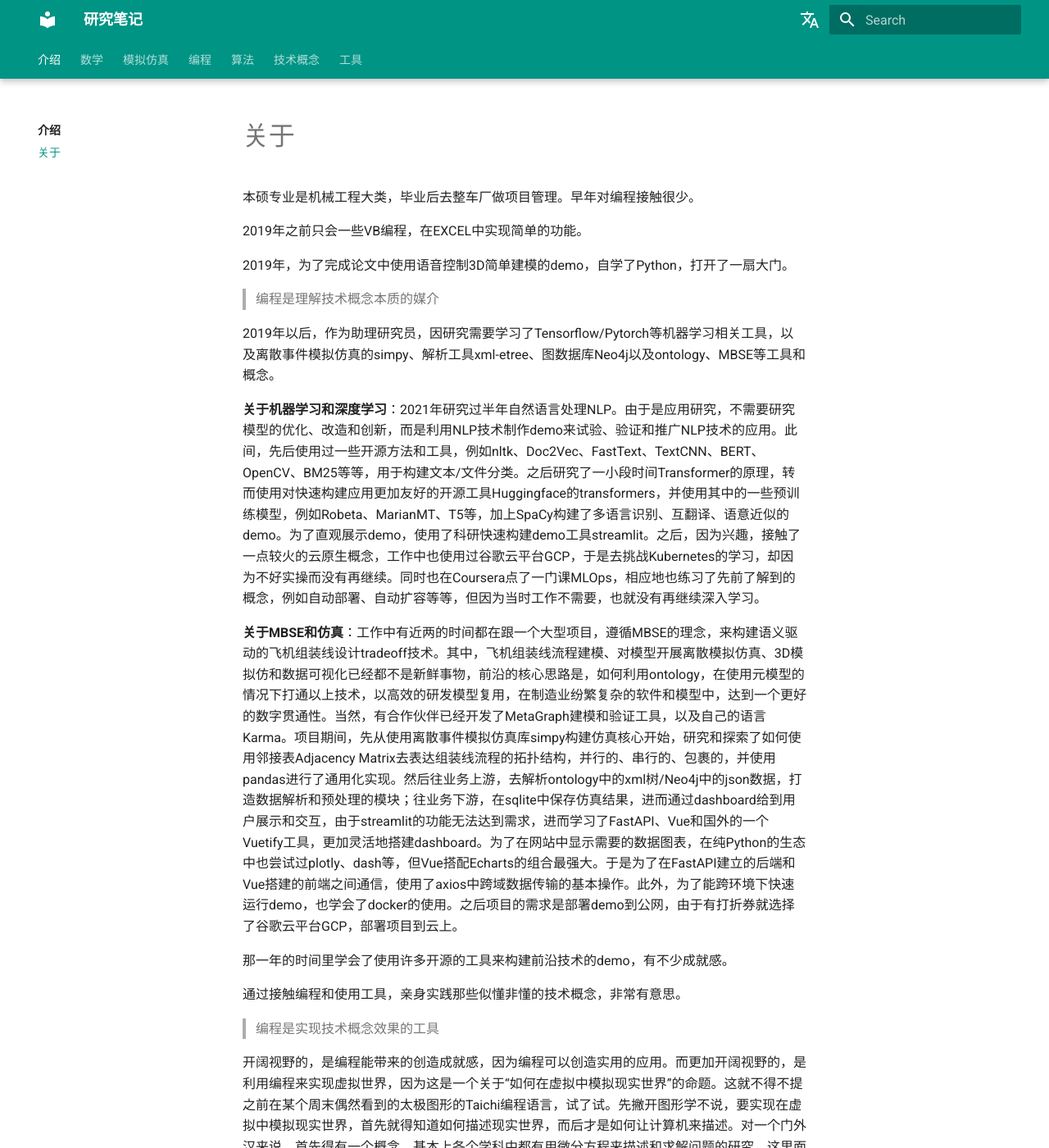
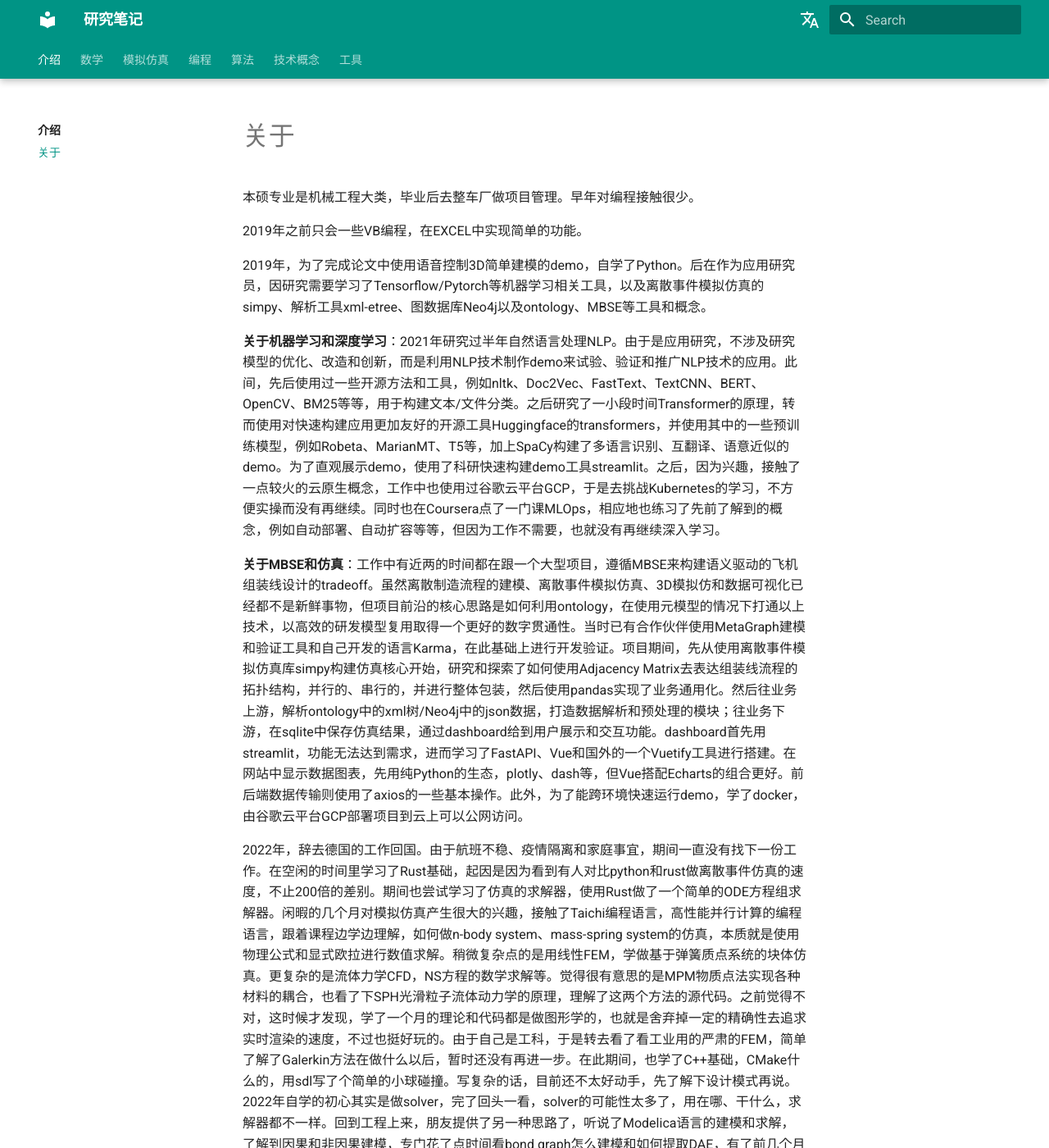
Before and after one commit to gh-xd/notes, an MkDocs documentation site: the page built from docs/zh/about.md, in a window 1280 px wide and 1400 px high. Shown: the whole window at 82% size. Built offline with MkDocs 1.6.1 and Material for MkDocs 9.7.7, drawn with Linux system fonts in a browser that asks for light colours; comment, search, counter and statistics services are not loaded; some of the changed text lies outside the part shown.

Commit message:
update about

```diff
--- a/docs/zh/about.md
+++ b/docs/zh/about.md
@@ -4,24 +4,10 @@
 
 2019年之前只会一些VB编程，在EXCEL中实现简单的功能。
 
-2019年，为了完成论文中使用语音控制3D简单建模的demo，自学了Python，打开了一扇大门。
+2019年，为了完成论文中使用语音控制3D简单建模的demo，自学了Python。后在作为应用研究员，因研究需要学习了Tensorflow/Pytorch等机器学习相关工具，以及离散事件模拟仿真的simpy、解析工具xml-etree、图数据库Neo4j以及ontology、MBSE等工具和概念。
 
-> 编程是理解技术概念本质的媒介
+**关于机器学习和深度学习**：2021年研究过半年自然语言处理NLP。由于是应用研究，不涉及研究模型的优化、改造和创新，而是利用NLP技术制作demo来试验、验证和推广NLP技术的应用。此间，先后使用过一些开源方法和工具，例如nltk、Doc2Vec、FastText、TextCNN、BERT、OpenCV、BM25等等，用于构建文本/文件分类。之后研究了一小段时间Transformer的原理，转而使用对快速构建应用更加友好的开源工具Huggingface的transformers，并使用其中的一些预训练模型，例如Robeta、MarianMT、T5等，加上SpaCy构建了多语言识别、互翻译、语意近似的demo。为了直观展示demo，使用了科研快速构建demo工具streamlit。之后，因为兴趣，接触了一点较火的云原生概念，工作中也使用过谷歌云平台GCP，于是去挑战Kubernetes的学习，不方便实操而没有再继续。同时也在Coursera点了一门课MLOps，相应地也练习了先前了解到的概念，例如自动部署、自动扩容等等，但因为工作不需要，也就没有再继续深入学习。
 
-2019年以后，作为助理研究员，因研究需要学习了Tensorflow/Pytorch等机器学习相关工具，以及离散事件模拟仿真的simpy、解析工具xml-etree、图数据库Neo4j以及ontology、MBSE等工具和概念。
+**关于MBSE和仿真**：工作中有近两的时间都在跟一个大型项目，遵循MBSE来构建语义驱动的飞机组装线设计的tradeoff。虽然离散制造流程的建模、离散事件模拟仿真、3D模拟仿和数据可视化已经都不是新鲜事物，但项目前沿的核心思路是如何利用ontology，在使用元模型的情况下打通以上技术，以高效的研发模型复用取得一个更好的数字贯通性。当时已有合作伙伴使用MetaGraph建模和验证工具和自己开发的语言Karma，在此基础上进行开发验证。项目期间，先从使用离散事件模拟仿真库simpy构建仿真核心开始，研究和探索了如何使用Adjacency Matrix去表达组装线流程的拓扑结构，并行的、串行的，并进行整体包装，然后使用pandas实现了业务通用化。然后往业务上游，解析ontology中的xml树/Neo4j中的json数据，打造数据解析和预处理的模块；往业务下游，在sqlite中保存仿真结果，通过dashboard给到用户展示和交互功能。dashboard首先用streamlit，功能无法达到需求，进而学习了FastAPI、Vue和国外的一个Vuetify工具进行搭建。在网站中显示数据图表，先用纯Python的生态，plotly、dash等，但Vue搭配Echarts的组合更好。前后端数据传输则使用了axios的一些基本操作。此外，为了能跨环境快速运行demo，学了docker，由谷歌云平台GCP部署项目到云上可以公网访问。
 
-**关于机器学习和深度学习**：2021年研究过半年自然语言处理NLP。由于是应用研究，不需要研究模型的优化、改造和创新，而是利用NLP技术制作demo来试验、验证和推广NLP技术的应用。此间，先后使用过一些开源方法和工具，例如nltk、Doc2Vec、FastText、TextCNN、BERT、OpenCV、BM25等等，用于构建文本/文件分类。之后研究了一小段时间Transformer的原理，转而使用对快速构建应用更加友好的开源工具Huggingface的transformers，并使用其中的一些预训练模型，例如Robeta、MarianMT、T5等，加上SpaCy构建了多语言识别、互翻译、语意近似的demo。为了直观展示demo，使用了科研快速构建demo工具streamlit。之后，因为兴趣，接触了一点较火的云原生概念，工作中也使用过谷歌云平台GCP，于是去挑战Kubernetes的学习，却因为不好实操而没有再继续。同时也在Coursera点了一门课MLOps，相应地也练习了先前了解到的概念，例如自动部署、自动扩容等等，但因为当时工作不需要，也就没有再继续深入学习。
-
-**关于MBSE和仿真**：工作中有近两的时间都在跟一个大型项目，遵循MBSE的理念，来构建语义驱动的飞机组装线设计tradeoff技术。其中，飞机组装线流程建模、对模型开展离散模拟仿真、3D模拟仿和数据可视化已经都不是新鲜事物，前沿的核心思路是，如何利用ontology，在使用元模型的情况下打通以上技术，以高效的研发模型复用，在制造业纷繁复杂的软件和模型中，达到一个更好的数字贯通性。当然，有合作伙伴已经开发了MetaGraph建模和验证工具，以及自己的语言Karma。项目期间，先从使用离散事件模拟仿真库simpy构建仿真核心开始，研究和探索了如何使用邻接表Adjacency Matrix去表达组装线流程的拓扑结构，并行的、串行的、包裹的，并使用pandas进行了通用化实现。然后往业务上游，去解析ontology中的xml树/Neo4j中的json数据，打造数据解析和预处理的模块；往业务下游，在sqlite中保存仿真结果，进而通过dashboard给到用户展示和交互，由于streamlit的功能无法达到需求，进而学习了FastAPI、Vue和国外的一个Vuetify工具，更加灵活地搭建dashboard。为了在网站中显示需要的数据图表，在纯Python的生态中也尝试过plotly、dash等，但Vue搭配Echarts的组合最强大。于是为了在FastAPI建立的后端和Vue搭建的前端之间通信，使用了axios中跨域数据传输的基本操作。此外，为了能跨环境下快速运行demo，也学会了docker的使用。之后项目的需求是部署demo到公网，由于有打折券就选择了谷歌云平台GCP，部署项目到云上。
-
-那一年的时间里学会了使用许多开源的工具来构建前沿技术的demo，有不少成就感。
-
-通过接触编程和使用工具，亲身实践那些似懂非懂的技术概念，非常有意思。
-
-> 编程是实现技术概念效果的工具
-
-开阔视野的，是编程能带来的创造成就感，因为编程可以创造实用的应用。而更加开阔视野的，是利用编程来实现虚拟世界，因为这是一个关于“如何在虚拟中模拟现实世界”的命题。这就不得不提之前在某个周末偶然看到的太极图形的Taichi编程语言，试了试。先撇开图形学不说，要实现在虚拟中模拟现实世界，首先就得知道如何描述现实世界，而后才是如何让计算机来描述。对一个门外汉来说，首先得有一个概念，基本上各个学科中都有用微分方程来描述和求解问题的研究。这里面先是得用数学建立模型，而后才是解方程。而后，才是通过编程这个手段将它们直观地展示在屏幕上。此外，还得有一个概念，工程中的模拟仿真和图形学中的，可以说是同根同源，但是却有不同的实现。
-
-> 一切都还只是皮毛
-
-还要学的可太多了...
+2022年，辞去德国的工作回国。由于航班不稳、疫情隔离和家庭事宜，期间一直没有找下一份工作。在空闲的时间里学习了Rust基础，起因是因为看到有人对比python和rust做离散事件仿真的速度，不止200倍的差别。期间也尝试学习了仿真的求解器，使用Rust做了一个简单的ODE方程组求解器。闲暇的几个月对模拟仿真产生很大的兴趣，接触了Taichi编程语言，高性能并行计算的编程语言，跟着课程边学边理解，如何做n-body system、mass-spring system的仿真，本质就是使用物理公式和显式欧拉进行数值求解。稍微复杂点的是用线性FEM，学做基于弹簧质点系统的块体仿真。更复杂的是流体力学CFD，NS方程的数学求解等。觉得很有意思的是MPM物质点法实现各种材料的耦合，也看了下SPH光滑粒子流体动力学的原理，理解了这两个方法的源代码。之前觉得不对，这时候才发现，学了一个月的理论和代码都是做图形学的，也就是舍弃掉一定的精确性去追求实时渲染的速度，不过也挺好玩的。由于自己是工科，于是转去看了看工业用的严肃的FEM，简单了解了Galerkin方法在做什么以后，暂时还没有再进一步。在此期间，也学了C++基础，CMake什么的，用sdl写了个简单的小球碰撞。写复杂的话，目前还不太好动手，先了解下设计模式再说。2022年自学的初心其实是做solver，完了回头一看，solver的可能性太多了，用在哪、干什么，求解器都不一样。回到工程上来，朋友提供了另一种思路了，听说了Modelica语言的建模和求解，了解到因果和非因果建模，专门花了点时间看bond graph怎么建模和如何提取DAE，有了前几个月的基础，虽然好懂了，但做起来没那么简单。往下再看看是不是能用C++做工程中的求解器，很大的一个题目。
```
